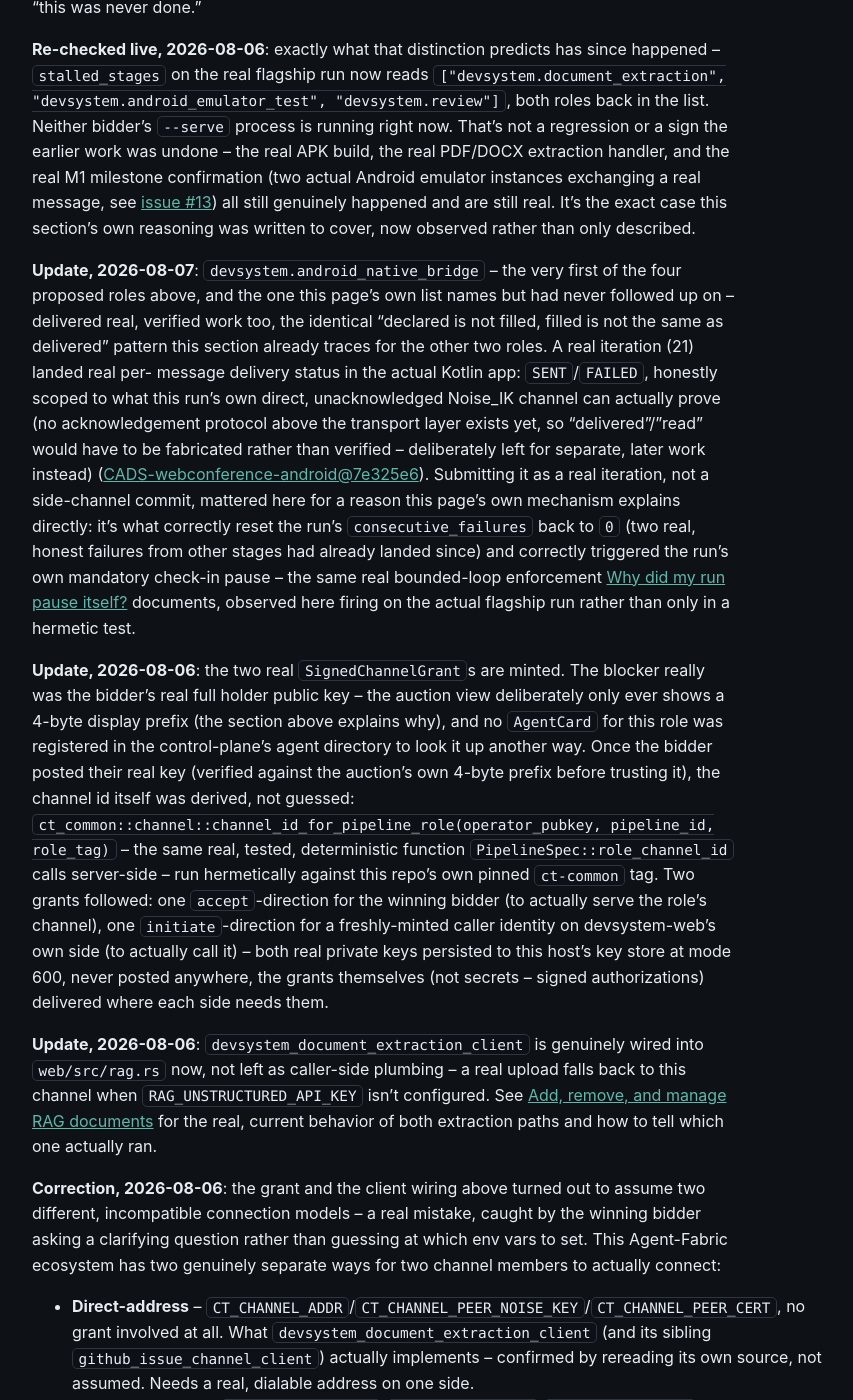
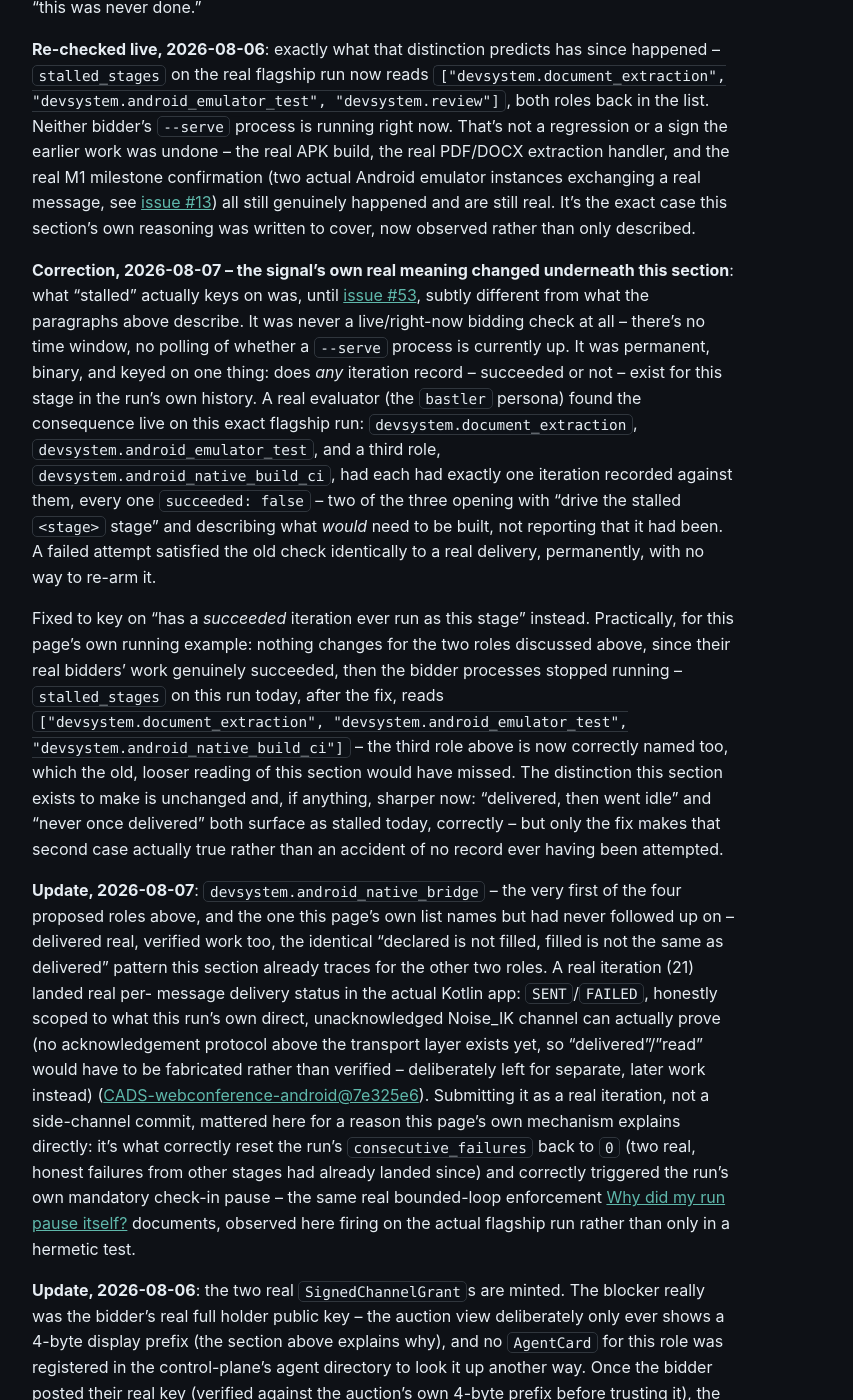
Before and after one commit to scimbe/CADS-devsystem-docs, a Jekyll site: the page built from _explanation/self-optimizing-pipeline.md, in a window 1280 px wide and 1400 px high, scrolled down 3265 px. Shown: the whole window, without its empty margins (322-1175 px from the left). Built offline with Jekyll 4.4.1, drawn with Linux system fonts in a browser that asks for light colours.

Commit message:
explanation: correct stalled_stages' own real semantics (issue #53)
This section previously described "stalled" as a live/right-now bidding
check -- it never was one; there's no time window. It was permanent and
binary, keyed on whether ANY iteration record existed for a stage,
succeeded or not. A real evaluator found the consequence: a single
failed attempt at a stage satisfied the old check identically to a real
delivery, silencing the signal for the rest of the run's life with no
re-arming possible -- three of the flagship run's five added stages
(all genuinely blocked on real infra) were affected.

Adds a dated correction explaining the real fix (keyed on succeeded
iterations now) and re-verifying this page's own running example
against the actual current deployment.

Co-Authored-By: Claude Sonnet 5 <noreply@anthropic.com>
Claude-Session: https://claude.ai/code/session_018FkngvdKnmVcAT84EZe7Ur

```diff
--- a/_explanation/self-optimizing-pipeline.md
+++ b/_explanation/self-optimizing-pipeline.md
@@ -112,6 +112,30 @@ extraction handler, and the real M1 milestone confirmation (two actual Android e
 exchanging a real message, see [issue #13](https://github.com/scimbe/CADS-devsystem/issues/13))
 all still genuinely happened and are still real. It's the exact case this section's own reasoning
 was written to cover, now observed rather than only described.
+
+**Correction, 2026-08-07 -- the signal's own real meaning changed underneath this section**: what
+"stalled" actually keys on was, until [issue #53](https://github.com/scimbe/CADS-devsystem/issues/53),
+subtly different from what the paragraphs above describe. It was never a live/right-now bidding
+check at all -- there's no time window, no polling of whether a `--serve` process is currently up.
+It was permanent, binary, and keyed on one thing: does *any* iteration record -- succeeded or not --
+exist for this stage in the run's own history. A real evaluator (the `bastler` persona) found the
+consequence live on this exact flagship run: `devsystem.document_extraction`,
+`devsystem.android_emulator_test`, and a third role, `devsystem.android_native_build_ci`, had each
+had exactly one iteration recorded against them, every one `succeeded: false` -- two of the three
+opening with "drive the stalled `<stage>` stage" and describing what *would* need to be built, not
+reporting that it had been. A failed attempt satisfied the old check identically to a real delivery,
+permanently, with no way to re-arm it.
+
+Fixed to key on "has a *succeeded* iteration ever run as this stage" instead. Practically, for this
+page's own running example: nothing changes for the two roles discussed above, since their real
+bidders' work genuinely succeeded, then the bidder processes stopped running -- `stalled_stages` on
+this run today, after the fix,
+reads `["devsystem.document_extraction", "devsystem.android_emulator_test", "devsystem.android_native_build_ci"]`
+-- the third role above is now correctly named too, which the old, looser reading of this section
+would have missed. The distinction this section exists to make is unchanged and, if anything, sharper
+now: "delivered, then went idle" and "never once delivered" both surface as stalled today, correctly
+-- but only the fix makes that second case actually true rather than an accident of no record ever
+having been attempted.
 
 **Update, 2026-08-07**: `devsystem.android_native_bridge` -- the very first of the four proposed
 roles above, and the one this page's own list names but had never followed up on -- delivered real,
```
